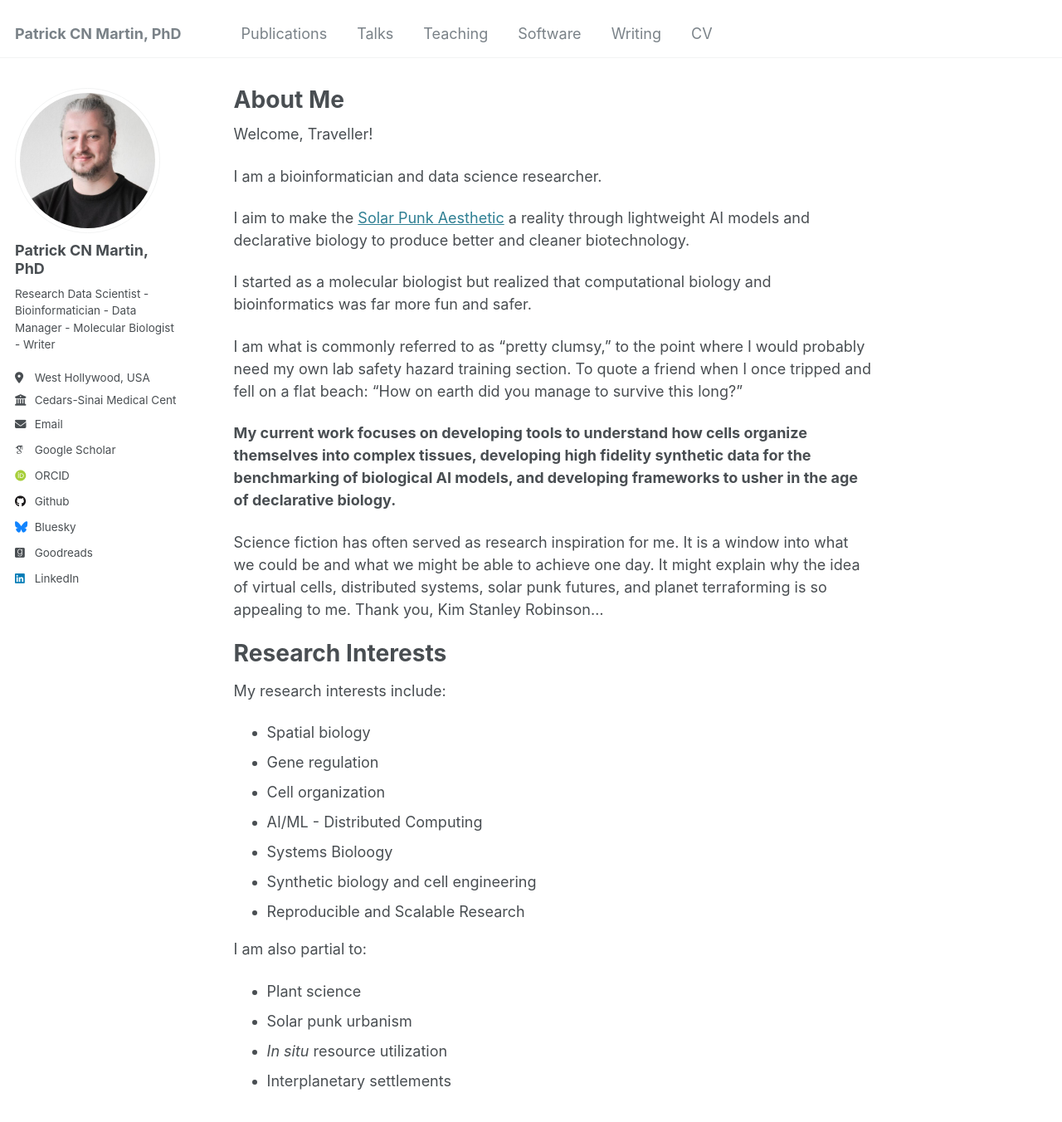
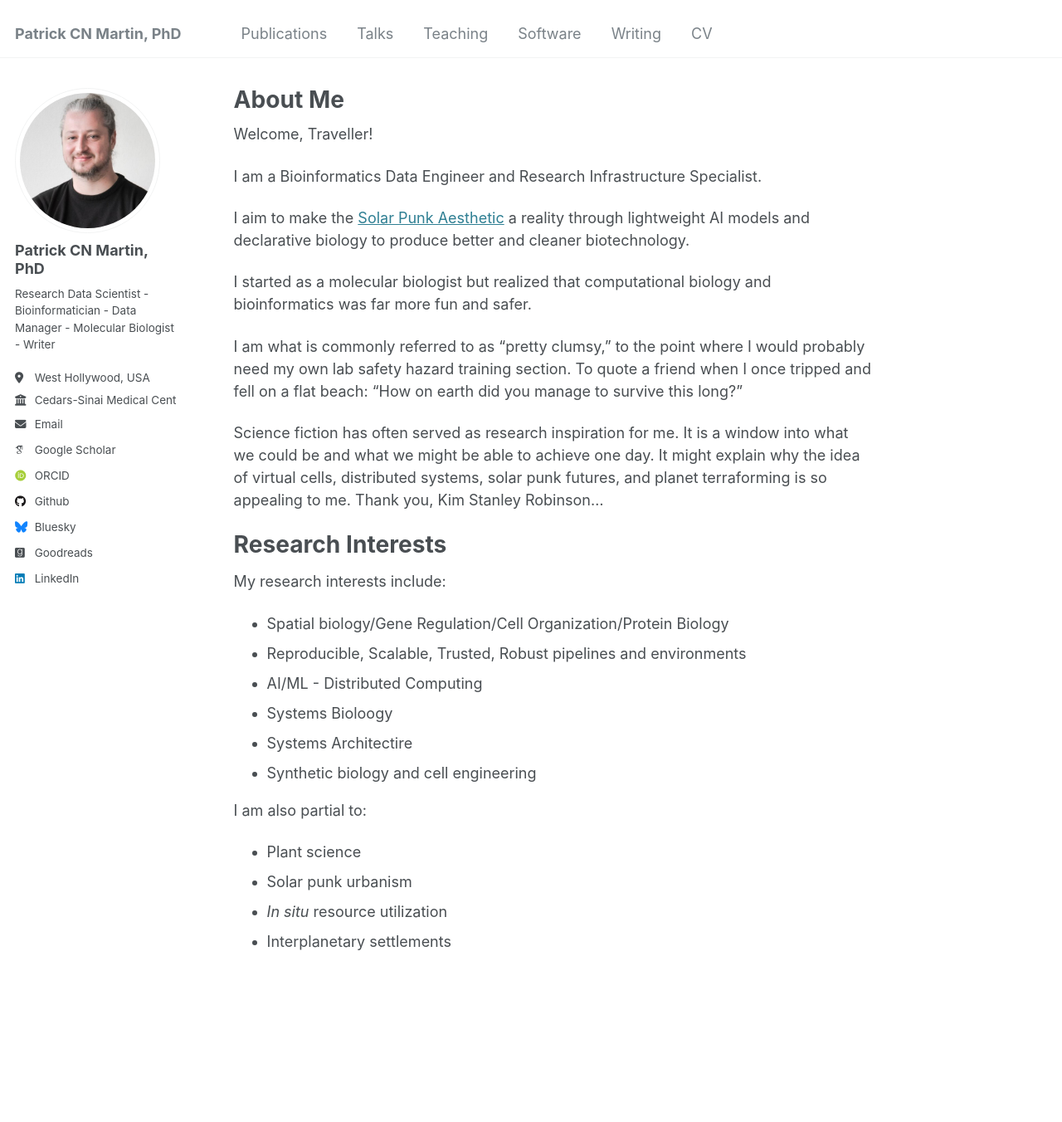
Before and after one commit to patrickCNMartin/patrickCNMartin.github.io, a Jekyll site: the page built from _pages/about.md, in a window 1280 px wide and 1400 px high. Shown: the top 1352 px of the window at 83% size. Built offline with Jekyll 4.4.1, drawn with Linux system fonts in a browser that asks for light colours; some web fonts are replaced; a file with an impossible date is left out.

Commit message:
fixed merge conflicts

```diff
--- a/_pages/about.md
+++ b/_pages/about.md
@@ -12,15 +12,13 @@ redirect_from:
 
 Welcome, Traveller!
 
-I am a bioinformatician and data science researcher.
+I am a Bioinformatics Data Engineer and Research Infrastructure Specialist.
 
 I aim to make the [Solar Punk Aesthetic](https://www.youtube.com/watch?v=UqJJktxCY9U) a reality through lightweight AI models and declarative biology to produce better and cleaner biotechnology.
 
 I started as a molecular biologist but realized that computational biology and bioinformatics was far more fun and safer.
 
 I am what is commonly referred to as “pretty clumsy,” to the point where I would probably need my own lab safety hazard training section. To quote a friend when I once tripped and fell on a flat beach: “How on earth did you manage to survive this long?”
-
-**My current work focuses on developing tools to understand how cells organize themselves into complex tissues, developing high fidelity synthetic data for the benchmarking of biological AI models, and developing frameworks to usher in the age of declarative biology.**
 
 
 Science fiction has often served as research inspiration for me. It is a window into what we could be and what we might be able to achieve one day.  It might explain why the idea of virtual cells, distributed systems, solar punk futures, and planet terraforming is so appealing to me. Thank you, Kim Stanley Robinson...
@@ -29,13 +27,13 @@ Science fiction has often served as research inspiration for me. It is a window
 
 My research interests include:
 
-- Spatial biology
-- Gene regulation
-- Cell organization
+- Spatial biology/Gene Regulation/Cell Organization/Protein Biology
+- Reproducible, Scalable, Trusted, Robust pipelines and environments
 - AI/ML - Distributed Computing
 - Systems Bioloogy
+- Systems Architectire
 - Synthetic biology and cell engineering
-- Reproducible and Scalable Research
+
 
 I am also partial to:
 
```
Also changed, not shown: _pages/cv.md (+11 -2 lines), _publications/AdvancedIntSys_260115.md (added, +13 -0 lines).
